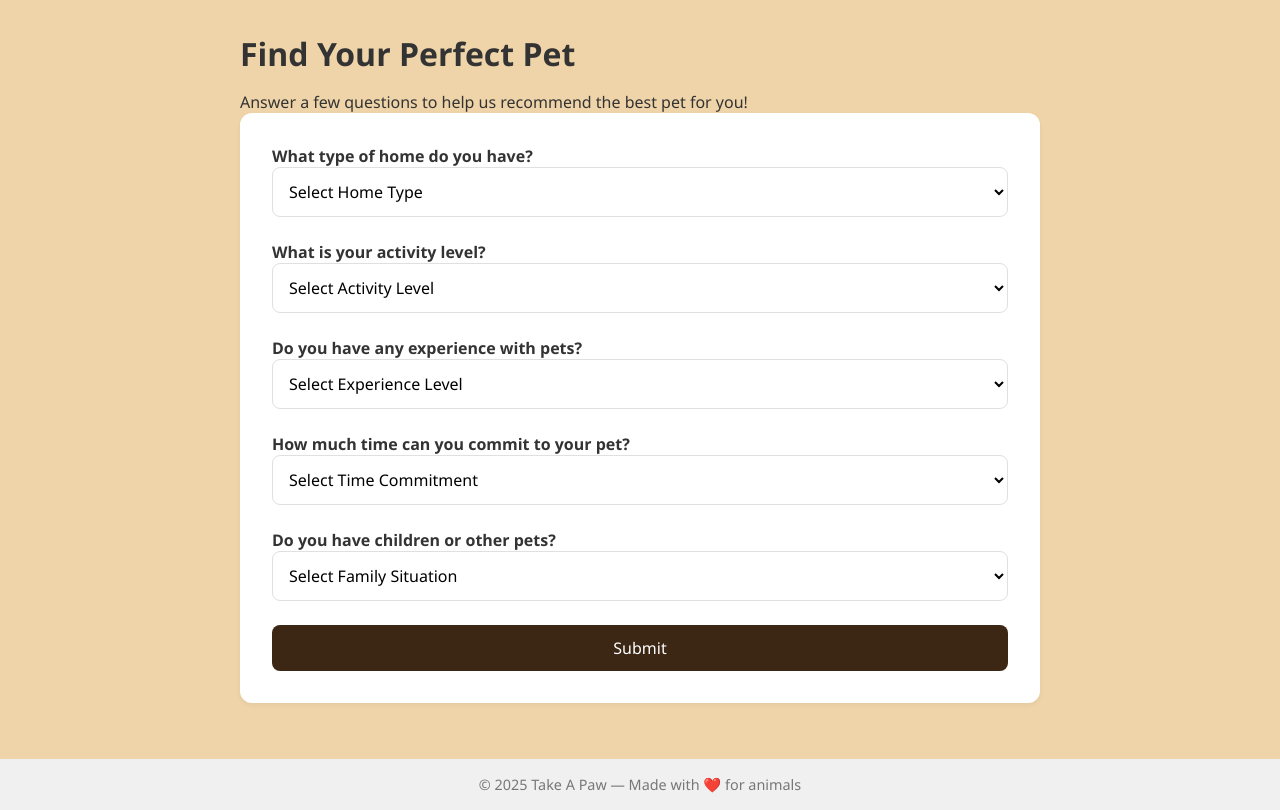
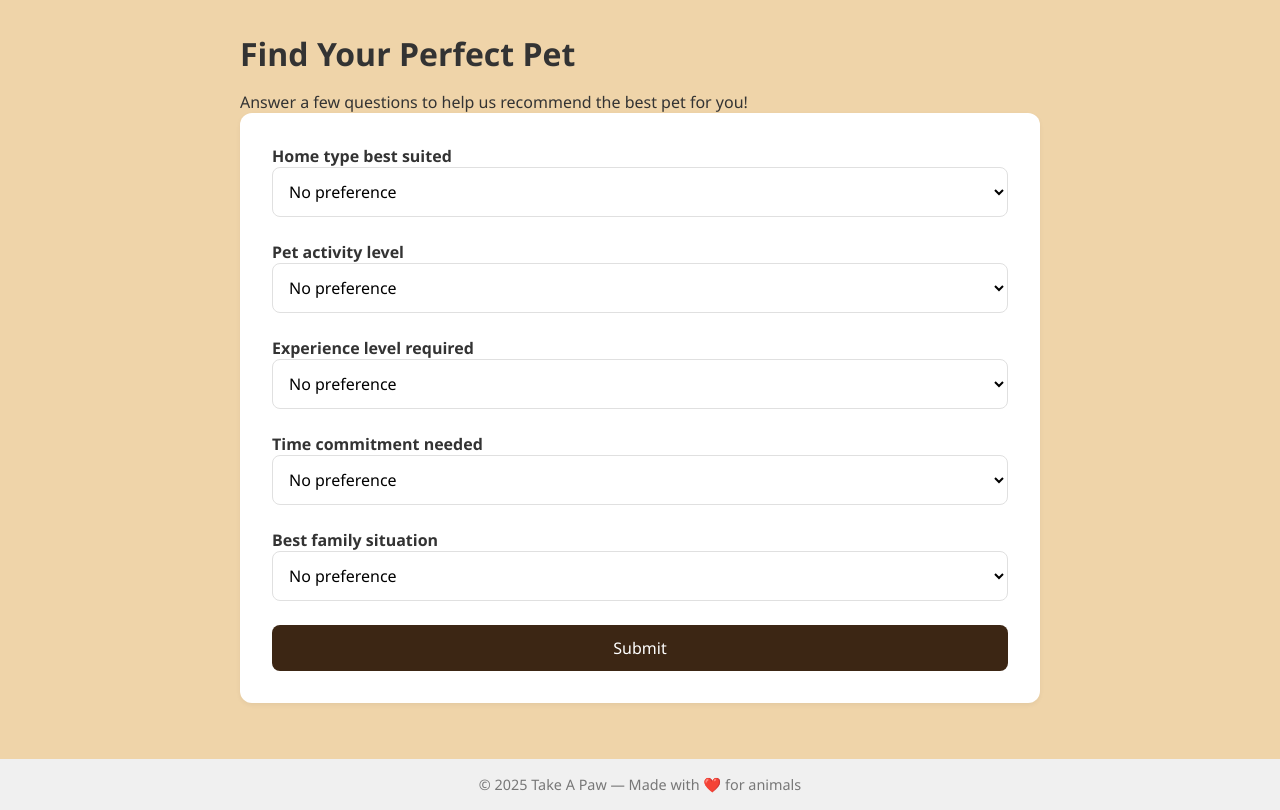
Before and after one commit to Lachi7/take-a-paw1, a Flask app: page /quiz in a window 1280 px wide. Shown: the part 106-916 px from the top of the page. Run offline with Flask 3, Linux system fonts and the light colour scheme.

Commit message:
corrections of quiz

```diff
--- a/src/app/templates/quiz.html
+++ b/src/app/templates/quiz.html
@@ -1,5 +1,6 @@
-{% extends "base.html" %} {% block title %}Quiz — Take A Paw{% endblock %} {%
-block content %}
+{% extends "base.html" %}
+{% block title %}Quiz — Take A Paw{% endblock %}
+{% block content %}
 <style>
   .quiz-container {
     max-width: 800px;
@@ -86,54 +87,59 @@ block content %}
   <p>Answer a few questions to help us recommend the best pet for you!</p>
 
   <form id="quizForm" class="quiz-form mt-4">
+    <!-- Home type best suited -->
     <div class="form-group">
-      <label for="homeType">What type of home do you have?</label>
-      <select id="homeType" required>
-        <option value="" disabled selected>Select Home Type</option>
+      <label for="homeType">Home type best suited</label>
+      <select id="homeType">
+        <option value="">No preference</option>
         <option value="apartment">Apartment</option>
-        <option value="house">House</option>
-        <option value="other">Other</option>
+        <option value="house_with_yard">House with yard</option>
+        <option value="farm">Farm / rural</option>
       </select>
     </div>
 
+    <!-- Pet activity level -->
     <div class="form-group">
-      <label for="activityLevel">What is your activity level?</label>
-      <select id="activityLevel" required>
-        <option value="" disabled selected>Select Activity Level</option>
+      <label for="activityLevel">Pet activity level</label>
+      <select id="activityLevel">
+        <option value="">No preference</option>
         <option value="low">Low</option>
         <option value="medium">Medium</option>
         <option value="high">High</option>
       </select>
     </div>
 
+    <!-- Experience level required -->
     <div class="form-group">
-      <label for="experience">Do you have any experience with pets?</label>
-      <select id="experience" required>
-        <option value="" disabled selected>Select Experience Level</option>
-        <option value="none">None</option>
-        <option value="some">Some</option>
-        <option value="a_lot">A lot</option>
+      <label for="experience">Experience level required</label>
+      <select id="experience">
+        <option value="">No preference</option>
+        <option value="beginner">Beginner-friendly</option>
+        <option value="intermediate">Some experience</option>
+        <option value="advanced">Experienced only</option>
       </select>
     </div>
 
+    <!-- Time commitment needed -->
     <div class="form-group">
-      <label for="timeCommitment"
-        >How much time can you commit to your pet?</label
-      >
-      <select id="timeCommitment" required>
-        <option value="" disabled selected>Select Time Commitment</option>
-        <option value="less_than_1_hour">Less than 1 hour per day</option>
-        <option value="1_3_hours">1-3 hours per day</option>
-        <option value="more_than_3_hours">More than 3 hours per day</option>
+      <label for="timeCommitment">Time commitment needed</label>
+      <select id="timeCommitment">
+        <option value="">No preference</option>
+        <option value="low">Low</option>
+        <option value="medium">Moderate</option>
+        <option value="high">High</option>
       </select>
     </div>
 
+    <!-- Best family situation -->
     <div class="form-group">
-      <label for="familySituation">Do you have children or other pets?</label>
-      <select id="familySituation" required>
-        <option value="" disabled selected>Select Family Situation</option>
-        <option value="no">No</option>
-        <option value="yes">Yes</option>
+      <label for="familySituation">Best family situation</label>
+      <select id="familySituation">
+        <option value="">No preference</option>
+        <option value="no_children">No children</option>
+        <option value="older_children">Older children</option>
+        <option value="small_children">Small children</option>
+        <option value="other_pets_ok">Good with other pets</option>
       </select>
     </div>
 
```
